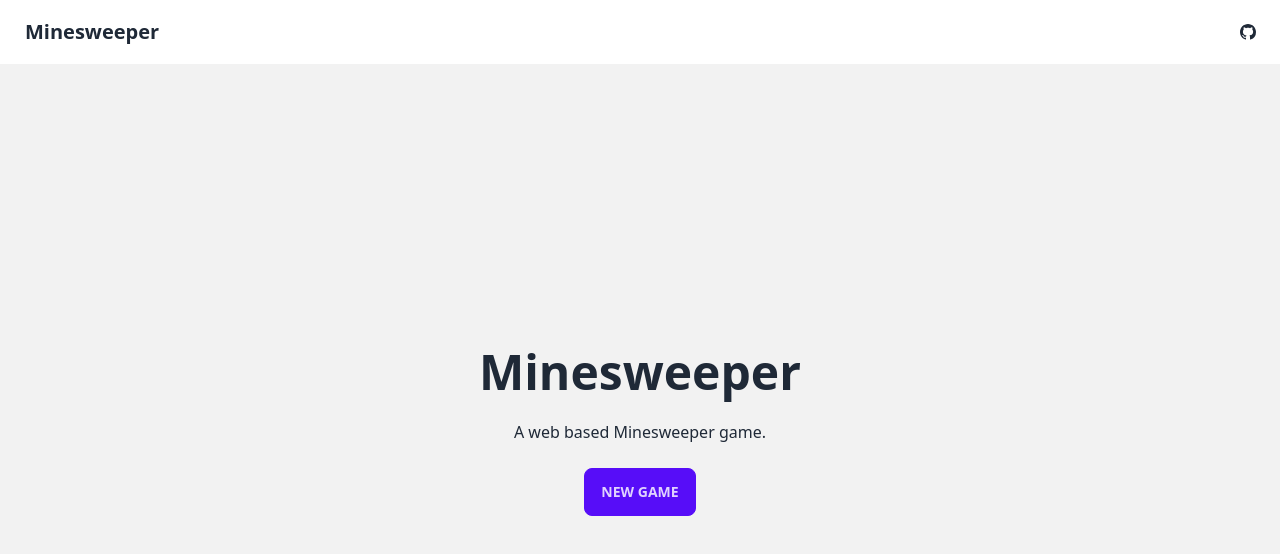
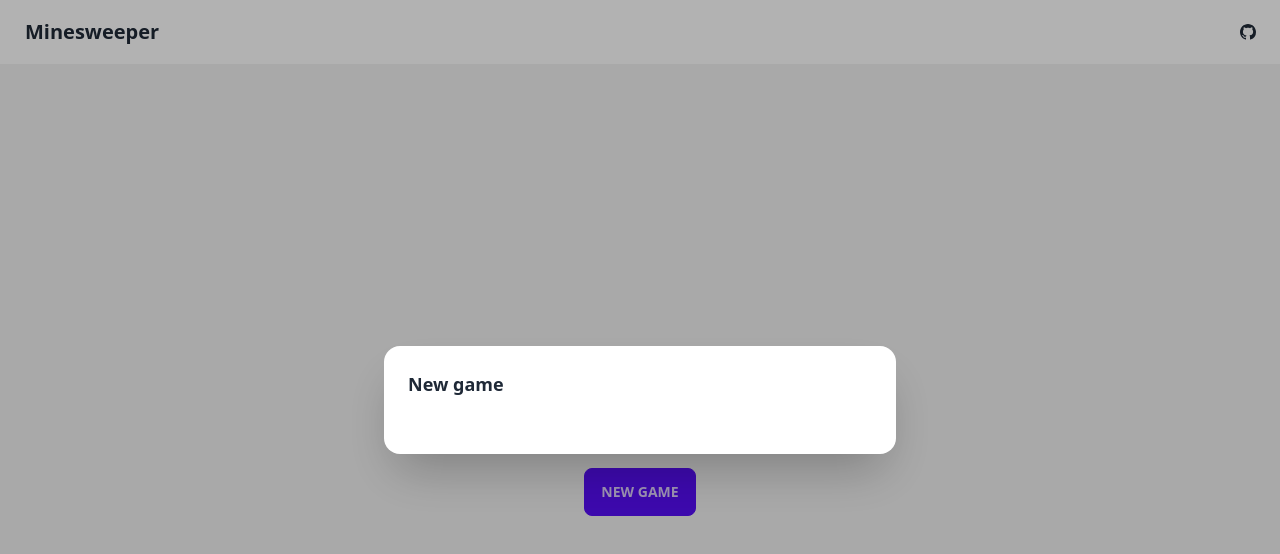
Before and after one commit to TheMineWay/vue-minesweeper, a Nuxt app: page / in a window 1280 px wide. Both pictures are taken after a click on the button "NEW GAME". Shown: the top 554 px of the page. Built offline with nearby package versions, Linux system fonts and the light colour scheme.

Commit message:
Base modal

```diff
--- /dev/null
+++ b/components/new-game/NewGameModal.vue
@@ -0,0 +1,13 @@
+<template>
+  <dialog id="new_game_modal" class="modal modal-bottom sm:modal-middle">
+    <form method="dialog" class="modal-box">
+      <h3 class="font-bold text-lg">
+        {{ $t("main-page.new-game-modal.Title") }}
+      </h3>
+      <p class="py-4"></p>
+    </form>
+    <form method="dialog" class="modal-backdrop">
+      <button>close</button>
+    </form>
+  </dialog>
+</template>
--- a/locales/en.json
+++ b/locales/en.json
@@ -4,6 +4,13 @@
             "Title": "Minesweeper",
             "Description": "A web based Minesweeper game.",
             "New-game": "New game"
+        },
+        "new-game-modal": {
+            "Title": "New game",
+            "form": {
+                "Height": "Height",
+                "Width": "Width"
+            }
         }
     }
 }
--- a/pages/index.vue
+++ b/pages/index.vue
@@ -1,4 +1,6 @@
 <template>
+  <NewGameModal />
+
   <div class="h-full">
     <div class="hero bg-base-200 h-full">
       <div class="hero-content text-center">
@@ -9,7 +11,7 @@
           <p class="py-6">
             {{ $t("main-page.intro-hero.Description") }}
           </p>
-          <button class="btn btn-primary">
+          <button onclick="new_game_modal.showModal()" class="btn btn-primary">
             {{ $t("main-page.intro-hero.New-game") }}
           </button>
         </div>
```
